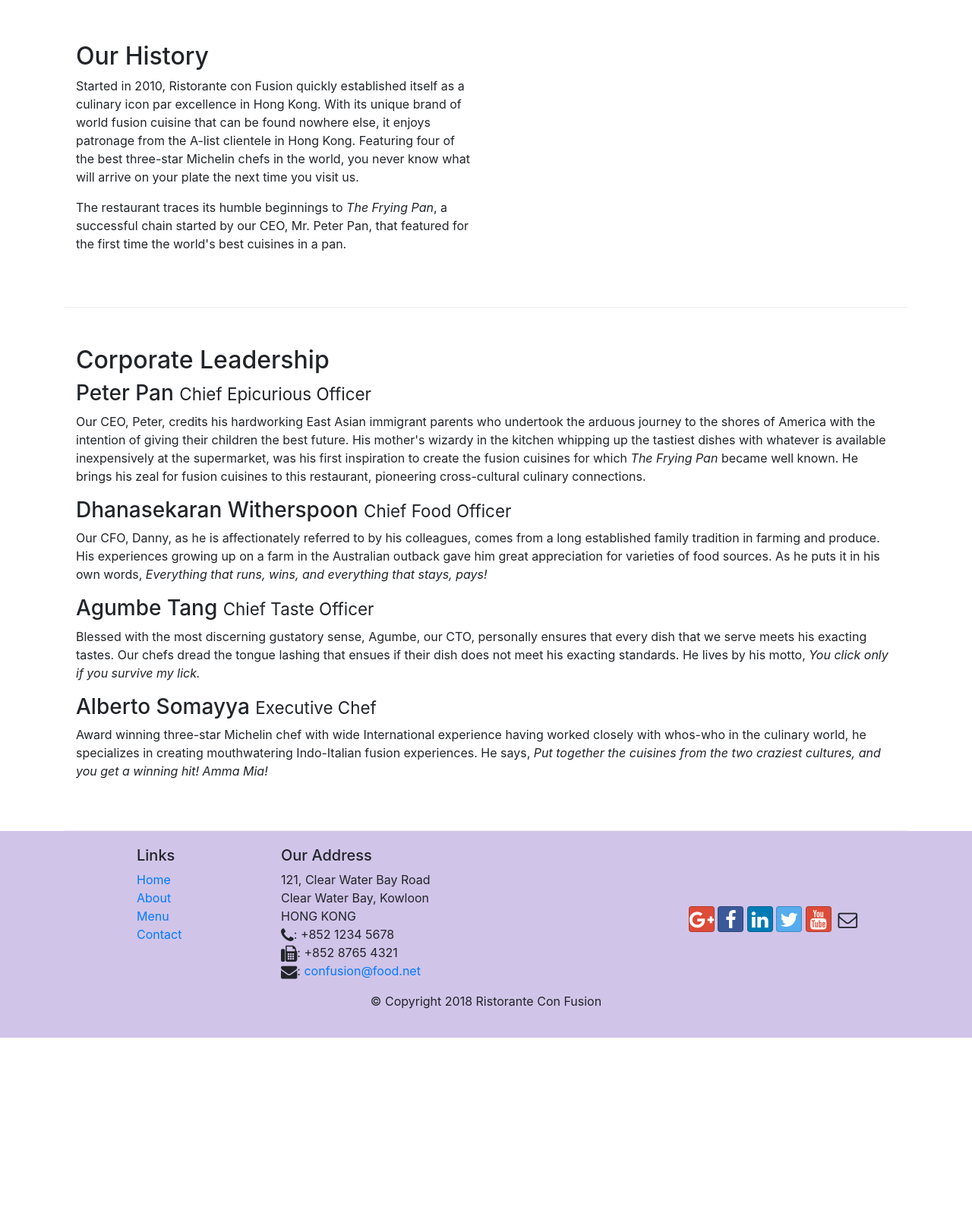
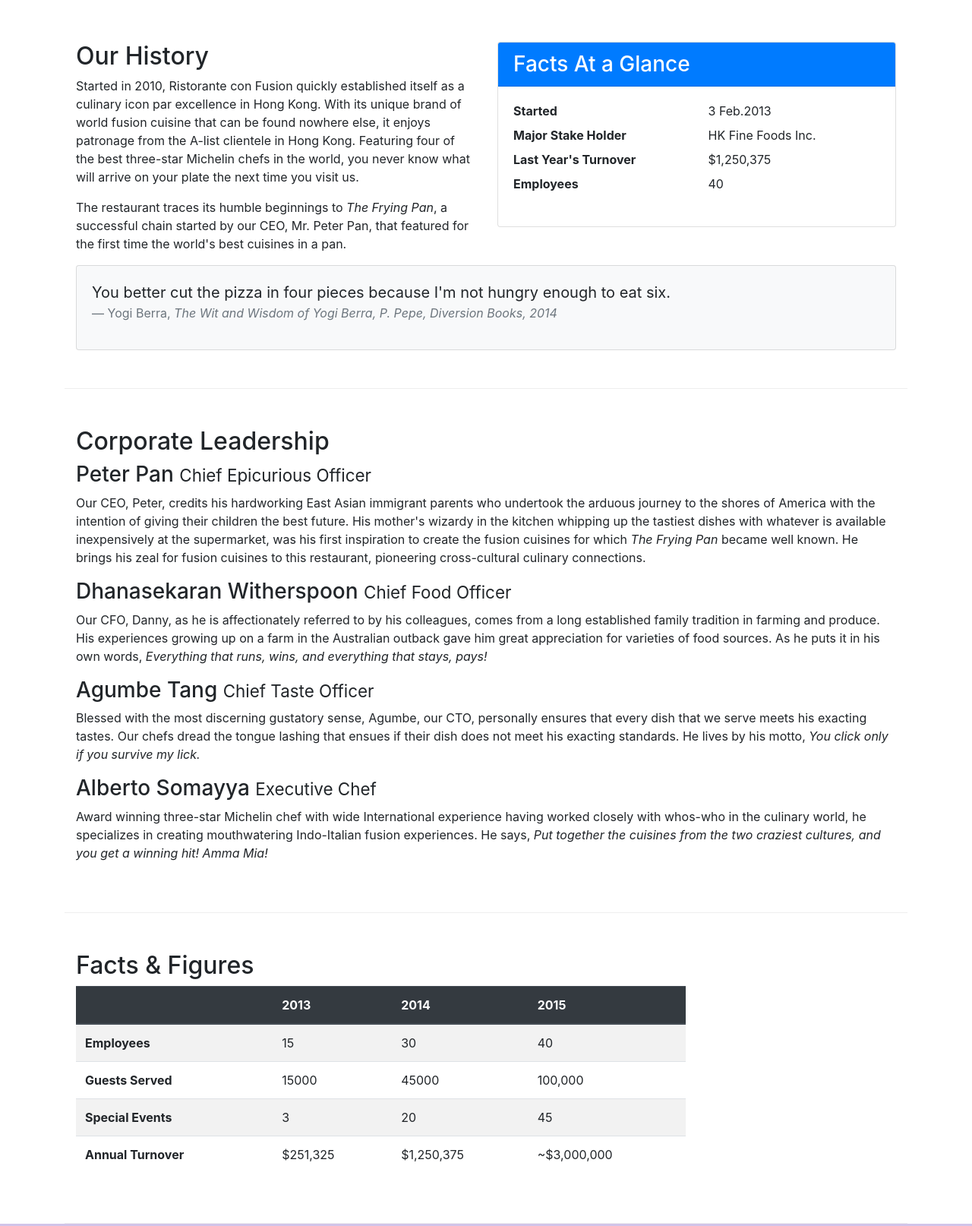
Before and after one commit to Khushik514/Ristorante-Con-Fusion, a website: page aboutus.html in a window 1280 px wide. Shown: the part 460-2074 px from the top of the page at 76% size. Before the commit the page ends 1826 px from the top, so only its background shows below. Drawn offline with nearby package versions, Linux system fonts and the light colour scheme.

Commit message:
Tables and Cards

```diff
--- a/aboutus.html
+++ b/aboutus.html
@@ -17,12 +17,12 @@
 </head>
 
 <body>
-    <nav class="navbar navbar-expand-sm navbar-dark fixed-top">
+    <nav class="navbar navbar-dark navbar-expand-sm fixed-top">
         <div class="container">
             <button class="navbar-toggler" type="button" data-toggle="collapse" data-target="#Navbar">
                 <span class="navbar-toggler-icon"></span>
             </button>
-            <a class="navbar-brand mr-auto" href="./index.html">Ristorante Con Fusion</a>
+            <a class="navbar-brand" href="./index.html">Ristorante Con Fusion</a>
                 <div class="collapse navbar-collapse" id="Navbar">
                     <ul class="navbar-nav mr-auto">
                         <li class="nav-item"><a class="nav-link" href="./index.html"><span class="fa fa-home fa-lg"></span> Home</a></li>
@@ -64,7 +64,32 @@
                 <p>Started in 2010, Ristorante con Fusion quickly established itself as a culinary icon par excellence in Hong Kong. With its unique brand of world fusion cuisine that can be found nowhere else, it enjoys patronage from the A-list clientele in Hong Kong.  Featuring four of the best three-star Michelin chefs in the world, you never know what will arrive on your plate the next time you visit us.</p>
                 <p>The restaurant traces its humble beginnings to <em>The Frying Pan</em>, a successful chain started by our CEO, Mr. Peter Pan, that featured for the first time the world's best cuisines in a pan.</p>
             </div>
-            <div>
+            <div class="col-sm">
+                <div class="card">
+                    <h3 class="card-header bg-primary text-white">Facts At a Glance</h3>
+                    <div class="card-body">
+                        <dl class="row">
+                            <dt class="col-6">Started</dt>
+                            <dd class="col-6">3 Feb.2013</dd>
+                            <dt class="col-6">Major Stake Holder</dt>
+                            <dd class="col-6">HK Fine Foods Inc.</dd>
+                            <dt class="col-6">Last Year's Turnover</dt>
+                            <dd class="col-6">$1,250,375</dd>
+                            <dt class="col-6">Employees</dt>
+                            <dd class="col-6">40</dd>
+                        </dl>
+                    </div>
+                </div>
+            </div>
+            <div class="col-12">
+                <div class="card card-body bg-light">
+                    <blockquote class="blockquote">
+                        <p class="mb-0">You better cut the pizza in four pieces because I'm not hungry enough to eat six.</p>
+                        <footer class="blockquote-footer">Yogi Berra,
+                            <cite title="Source Title">The Wit and Wisdom of Yogi Berra, P. Pepe, Diversion Books, 2014</cite>
+                        </footer>
+                    </blockquote>
+                </div>
             </div>
         </div>
 
@@ -82,7 +107,50 @@
                 <p class="d-none d-sm-block">Award winning three-star Michelin chef with wide International experience having worked closely with whos-who in the culinary world, he specializes in creating mouthwatering Indo-Italian fusion experiences. He says, <em>Put together the cuisines from the two craziest cultures, and you get a winning hit! Amma Mia!</em></p>
             </div>
        </div>
-
+       <div class="row row-content">
+           <div class="col-12 col-sm-9">
+               <h2>Facts &amp; Figures</h2>
+               <div class="table-responsive">
+                <table class="table table-striped">
+                    <thead class="thead-dark">
+                        <tr>
+                            <th>&nbsp;</th>
+                            <th>2013</th>
+                            <th>2014</th>
+                            <th>2015</th>
+                        </tr>
+                    </thead>
+                    <tbody>
+                        <tr>
+                            <th>Employees</th>
+                            <td>15</td>
+                            <td>30</td>
+                            <td>40</td>
+                        </tr>
+                        <tr>
+                            <th>Guests Served</th>
+                            <td>15000</td>
+                            <td>45000</td>
+                            <td>100,000</td>
+                        </tr>
+                        <tr>
+                            <th>Special Events</th>
+                            <td>3</td>
+                            <td>20</td>
+                            <td>45</td>
+                        </tr>
+                        <tr>
+                            <th>Annual Turnover</th>
+                            <td>$251,325</td>
+                            <td>$1,250,375</td>
+                            <td>~$3,000,000</td>
+                        </tr>
+                    </tbody>
+                </table>
+            </div>
+           </div>
+           <div class="col-12 col-sm-3"></div>
+       </div>
     </div>
 
     <footer class="footer">
```
Also changed, not shown: index.html (+2 -2 lines).
